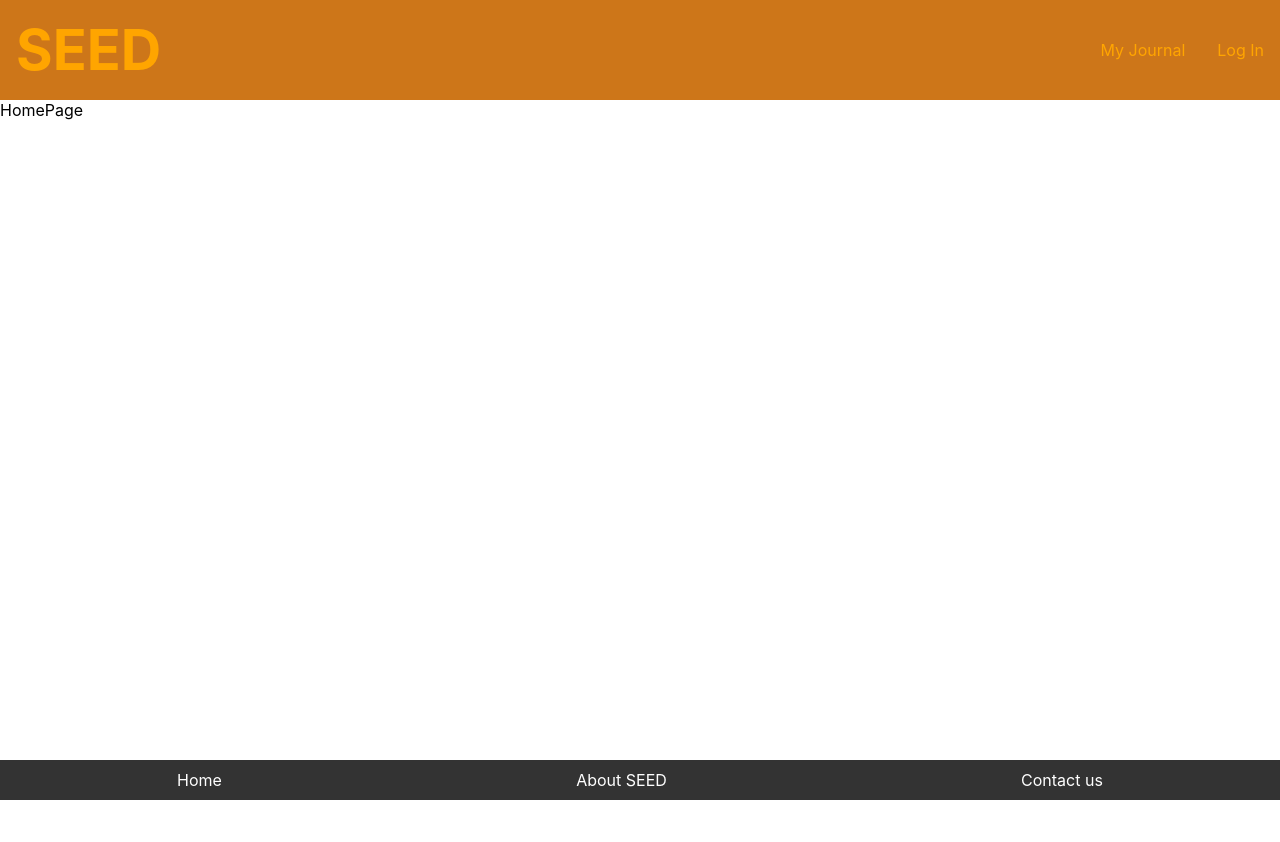
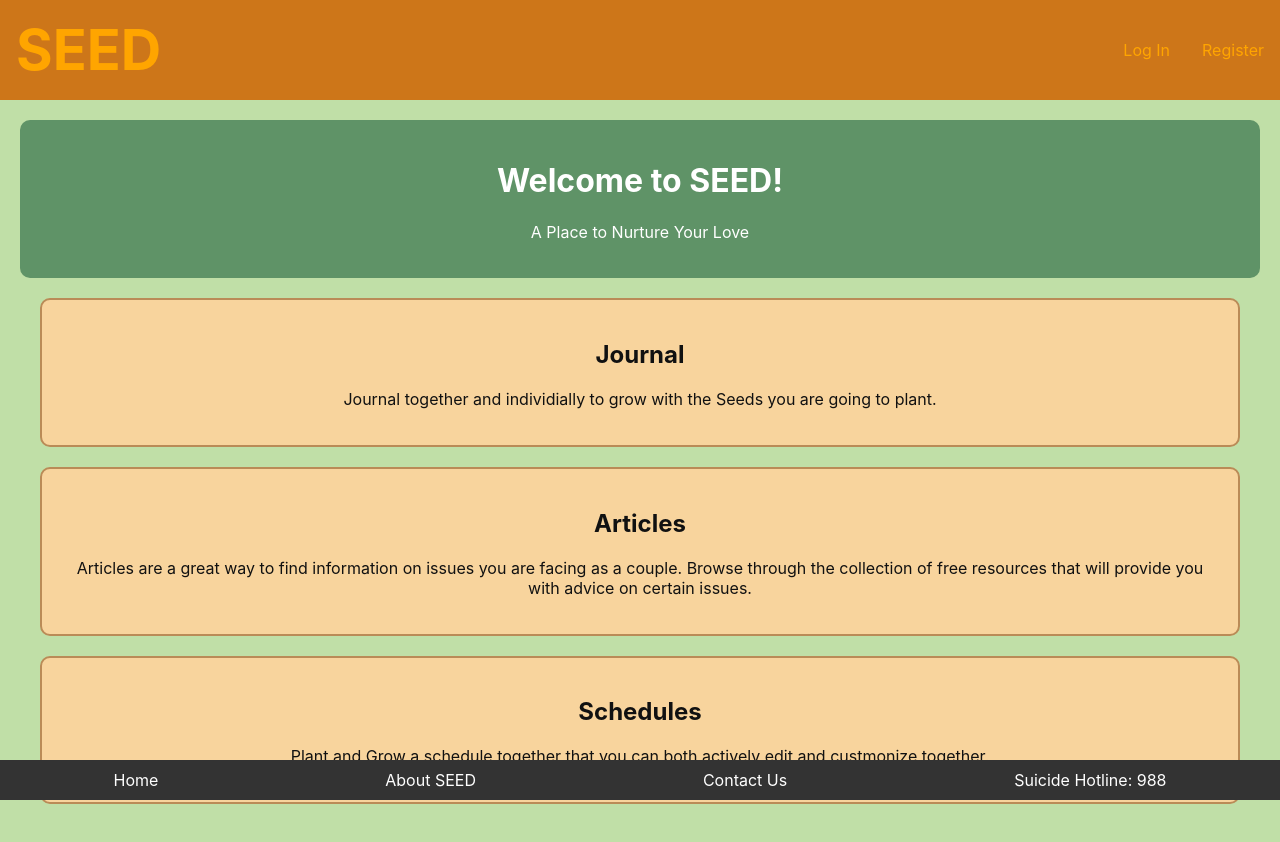
Before and after one commit to dhamid1/seed, a React (Create React App) app in the folder client/: page / in a window 1280 px wide. Before the commit the page ends 800 px from the top, so only its background shows below. Built offline with nearby package versions, Linux system fonts and the light colour scheme.

Commit message:
Hello
erfverf

```diff
--- a/client/src/App.js
+++ b/client/src/App.js
@@ -1,15 +1,16 @@
-import React from "react";
-import { Routes, Route } from "react-router-dom";
-import { HomePage } from "./Pages/HomePage";
-import { Myjournal } from "./Pages/myjournal";
-import { LoginPage } from "./Pages/login";
-import { Navbar } from "./Pages/Navbar";
-import BottomNavbar from "./Pages/BottomNavbar";
+// App.js
+import React from 'react';
+import { Routes, Route } from 'react-router-dom';
+import HomePage from './Pages/HomePage';
+import { Myjournal } from './Pages/myjournal';
+import { LoginPage } from './Pages/login';
+import { Navbar } from './Pages/Navbar';
+import { AccountPage } from './Pages/Account';
+import AboutUsPage from './Pages/AboutUsPage';
+import ContactUsPage from './Pages/ContactUs'; // Import your ContactUsPage component
+import BottomNavbar from './Pages/BottomNavbar';
 
-
-
-
-  function App() {
+function App() {
   return (
     <div className="App">
       <Navbar />
@@ -17,9 +18,10 @@ import BottomNavbar from "./Pages/BottomNavbar";
         <Route path="/" element={<HomePage />} />
         <Route path="/Myjournal" element={<Myjournal />} />
         <Route path="/LoginPage" element={<LoginPage />} />
+        <Route path="/Account" element={<AccountPage />} />
+        <Route path="/AboutUs" element={<AboutUsPage />} />
+        <Route path="/ContactUs" element={<ContactUsPage />} /> {/* Add the "Contact Us" route */}
       </Routes>
-
-
       <BottomNavbar />
     </div>
   );
--- /dev/null
+++ b/client/src/Pages/AboutUsPage.js
@@ -0,0 +1,13 @@
+// AboutUsPage.js
+import React from 'react';
+
+const AboutUsPage = () => {
+  return (
+    <div>
+      <h1>About Us</h1>
+      <p>This is the About Us page. You can replace this with your actual content.</p>
+    </div>
+  );
+};
+
+export default AboutUsPage;
--- /dev/null
+++ b/client/src/Pages/Account.js
@@ -0,0 +1,48 @@
+import React, { useState, useEffect } from 'react';
+
+export const AccountPage = () => {
+  // State to store user's journals
+  const [journals, setJournals] = useState([]);
+
+  // State to store shared journals
+  const [sharedJournals, setSharedJournals] = useState([]);
+
+  // Simulated effect to fetch journals (replace with your actual data retrieval)
+  useEffect(() => {
+    // Simulated API call to fetch user's journals
+    // Replace this with actual data retrieval logic
+    const fetchJournals = async () => {
+      // Simulate fetching journals from an API
+      // Replace this with your actual data source
+      const response = await fetch('/api/user/journals');
+      const data = await response.json();
+      setJournals(data);
+    };
+
+    fetchJournals();
+  }, []);
+
+  // Simulated effect to fetch shared journals (replace with your actual data retrieval)
+  useEffect(() => {
+    // Simulated API call to fetch shared journals
+    // Replace this with actual data retrieval logic
+    const fetchSharedJournals = async () => {
+      // Simulate fetching shared journals from an API
+      // Replace this with your actual data source
+      const response = await fetch('/api/user/shared-journals');
+      const data = await response.json();
+      setSharedJournals(data);
+    };
+
+    fetchSharedJournals();
+  }, []);
+
+  return (
+    <div>
+      <h1>Account Page</h1>
+      <p>Total Journals: {journals.length}</p>
+      <p>Total Shared Journals: {sharedJournals.length}</p>
+      {/* Render other account information */}
+    </div>
+  );
+};
--- a/client/src/Pages/BottomNavbar.jsx
+++ b/client/src/Pages/BottomNavbar.jsx
@@ -24,11 +24,14 @@ const BottomNavbar = () => {
       <a style={linkStyle} href="#home">
         Home
       </a>
-      <a style={linkStyle} href="#about">
-        About SEED
+      <a style={linkStyle} href="/AboutUs"> {/* Link to the "About Us" page */}
+  About SEED
+</a>
+      <a style={linkStyle} href="/ContactUs"> {/* Link to the "Contact Us" page */}
+        Contact Us
       </a>
-      <a style={linkStyle} href="#contact">
-        Contact us
+      <a style={linkStyle} href="tel:988"> {/* Add the suicide hotline number */}
+        Suicide Hotline: 988
       </a>
     </div>
   );
--- /dev/null
+++ b/client/src/Pages/ContactUs.js
@@ -0,0 +1,21 @@
+// ContactUsPage.js
+import React from 'react';
+
+const ContactUsPage = () => {
+  return (
+    <div>
+      <h1>Contact Us</h1>
+      <p>
+        You can contact us through the following methods:
+        <br />
+        Email: Seedllcgrow@gmail.com
+        <br />
+        No Phone Number Right Now
+        <br />
+        Address: Where ever Plants are Growing
+      </p>
+    </div>
+  );
+};
+
+export default ContactUsPage;
--- /dev/null
+++ b/client/src/Pages/HomePage.css
@@ -0,0 +1,21 @@
+.homepage {
+    text-align: center;
+    background-color: #c0dfa7; /* Light green for the background */
+    padding: 20px;
+  }
+
+  .header {
+    background-color: #5f9367; /* Darker green for the header */
+    padding: 20px;
+    border-radius: 10px;
+    color: #fff;
+  }
+
+  .feature {
+    background-color: #f8d49d; /* Light yellow for feature blocks */
+    border: 2px solid #ba8b57; /* Darker yellow border */
+    border-radius: 10px;
+    margin: 20px;
+    padding: 20px;
+    color: #111111; /* Dark text for contrast */
+  }
--- a/client/src/Pages/HomePage.js
+++ b/client/src/Pages/HomePage.js
@@ -1,7 +1,32 @@
-import React from 'react'
+import React from 'react';
+import './HomePage.css'; // Import a CSS file for styling
 
-export const HomePage = () => {
+const HomePage = () => {
   return (
-    <div>HomePage</div>
-  )
-}
+    <div className="homepage">
+      <div className="header">
+        <h1>Welcome to SEED!</h1>
+        <p>A Place to Nurture Your Love</p>
+      </div>
+      <div className="content">
+        <div className="feature">
+          <h2>Journal</h2>
+          <p>Journal together and individially to grow with the Seeds you are going to plant.</p>
+        </div>
+        <div className="feature">
+          <h2>Articles </h2>
+          <p>Articles are a great way to find information on issues you are facing as a couple. Browse through the collection of free
+            resources that will provide you with advice on certain issues.
+          </p>
+        </div>
+        <div className="feature">
+          <h2>Schedules</h2>
+          <p>Plant and Grow a schedule together that you can both actively edit and custmonize together.</p>
+        </div>
+      </div>
+    </div>
+  );
+};
+// this page will change the home page to whatever we want! if we want to link
+//stuff just let me know and ill look around
+export default HomePage;
--- a/client/src/Pages/Navbar.jsx
+++ b/client/src/Pages/Navbar.jsx
@@ -1,27 +1,38 @@
-import React from 'react'
-import {Link, NavLink} from 'react-router-dom';
-import "./Navbar.css";
+import React from 'react';
+import { Link, NavLink } from 'react-router-dom';
+import './Navbar.css';
 
-export const Navbar = () => {
+export const Navbar = ({ isLoggedIn }) => {
   return (
     <nav>
-          <Link to = "/" className= "title">SEED</Link>
-
+      <Link to="/" className="title">
+        SEED
+      </Link>
       <ul>
-
+        {isLoggedIn && (
+          <li>
+            <NavLink to="/Myjournal">My Journal</NavLink>
+          </li>
+        )}
         <li>
-          <NavLink to= "/Myjournal">My Journal</NavLink>
+          <NavLink to="/LoginPage">Log In</NavLink>
         </li>
-        <li>
-
-          <NavLink to= "/LoginPage">Log In</NavLink>
-        </li>
-
-
-
-
-
+        {isLoggedIn && (
+          <li>
+            <NavLink to="/Account">Account</NavLink>
+          </li>
+        )}
+        {isLoggedIn ? (
+          <li>
+            <NavLink to="/Profile">Profile</NavLink>
+          </li>
+        ) : (
+          // Optionally, you can add a "Register" link when not logged in.
+          <li>
+            <NavLink to="/Register">Register</NavLink>
+          </li>
+        )}
       </ul>
     </nav>
-  )
-}
+  );
+};
```
